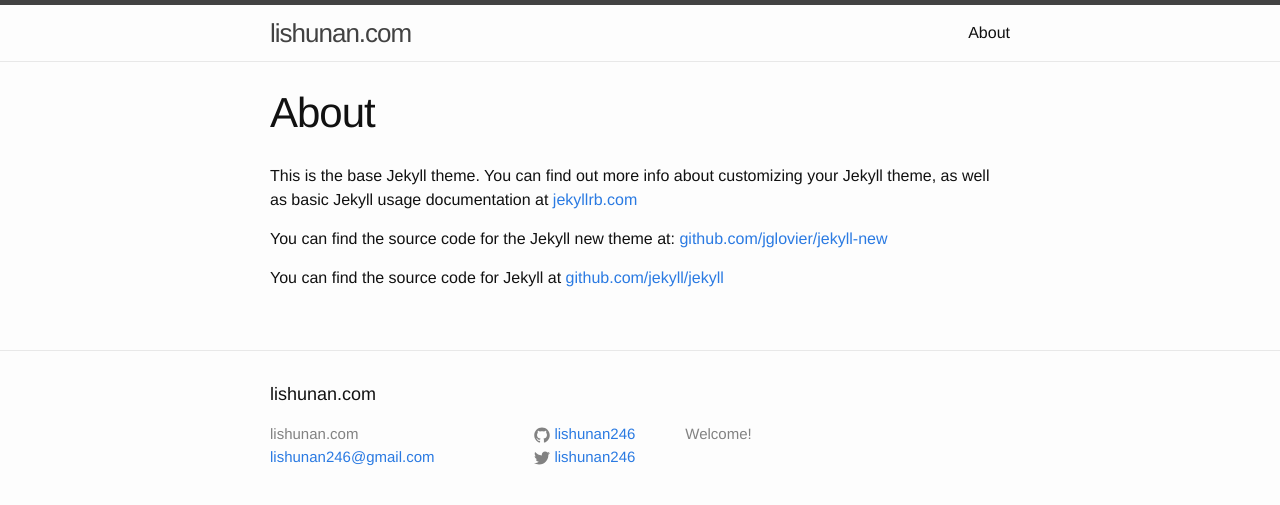
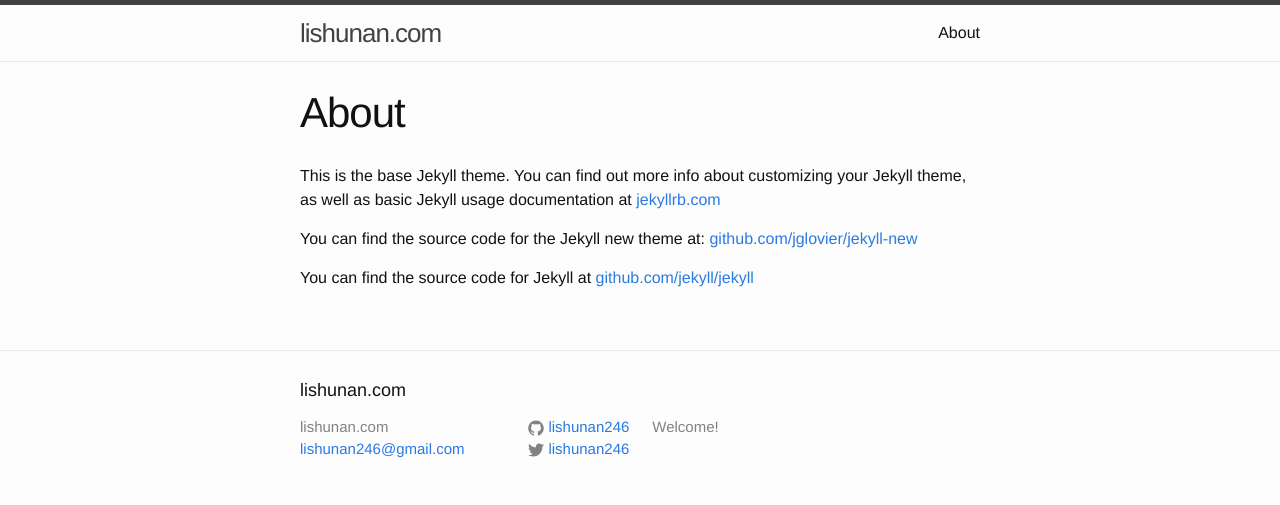
Before and after one commit to lishunan246/lishunan246.github.io, a Jekyll site: the page built from about.md, in a window 1280 px wide. Shown: the top 505 px of the page. Built offline with Jekyll 4.4.1, drawn with Linux system fonts in a browser that asks for light colours; nearby versions of some CDN libraries.

Commit message:
add bootstrap

```diff
--- a/_includes/head.html
+++ b/_includes/head.html
@@ -6,6 +6,18 @@
   <title>{% if page.title %}{{ page.title }}{% else %}{{ site.title }}{% endif %}</title>
   <meta name="description" content="{% if page.excerpt %}{{ page.excerpt | strip_html | strip_newlines | truncate: 160 }}{% else %}{{ site.description }}{% endif %}">
 
+  <!-- 新 Bootstrap 核心 CSS 文件 -->
+  <link rel="stylesheet" href="http://cdn.bootcss.com/bootstrap/3.3.4/css/bootstrap.min.css">
+
+  <!-- 可选的Bootstrap主题文件（一般不用引入） -->
+  <link rel="stylesheet" href="http://cdn.bootcss.com/bootstrap/3.3.4/css/bootstrap-theme.min.css">
+
+  <!-- jQuery文件。务必在bootstrap.min.js 之前引入 -->
+  <script src="http://cdn.bootcss.com/jquery/1.11.2/jquery.min.js"></script>
+
+  <!-- 最新的 Bootstrap 核心 JavaScript 文件 -->
+  <script src="http://cdn.bootcss.com/bootstrap/3.3.4/js/bootstrap.min.js"></script>
+
   <link rel="stylesheet" href="{{ "/css/main.css" | prepend: site.baseurl }}">
   <link rel="canonical" href="{{ page.url | replace:'index.html','' | prepend: site.baseurl | prepend: site.url }}">
   <link rel="alternate" type="application/rss+xml" title="{{ site.title }}" href="{{ "/feed.xml" | prepend: site.baseurl | prepend: site.url }}" />
```
